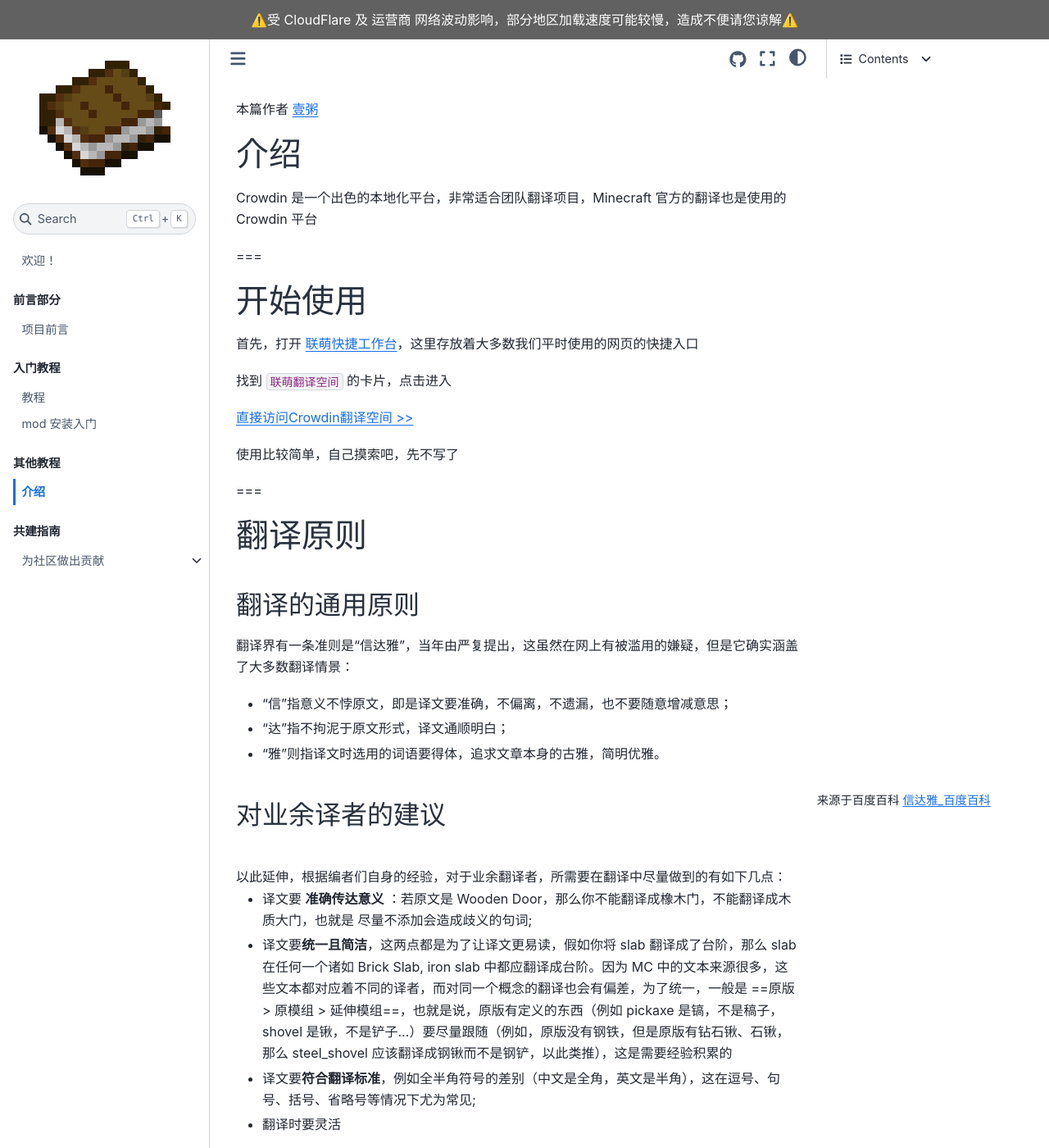
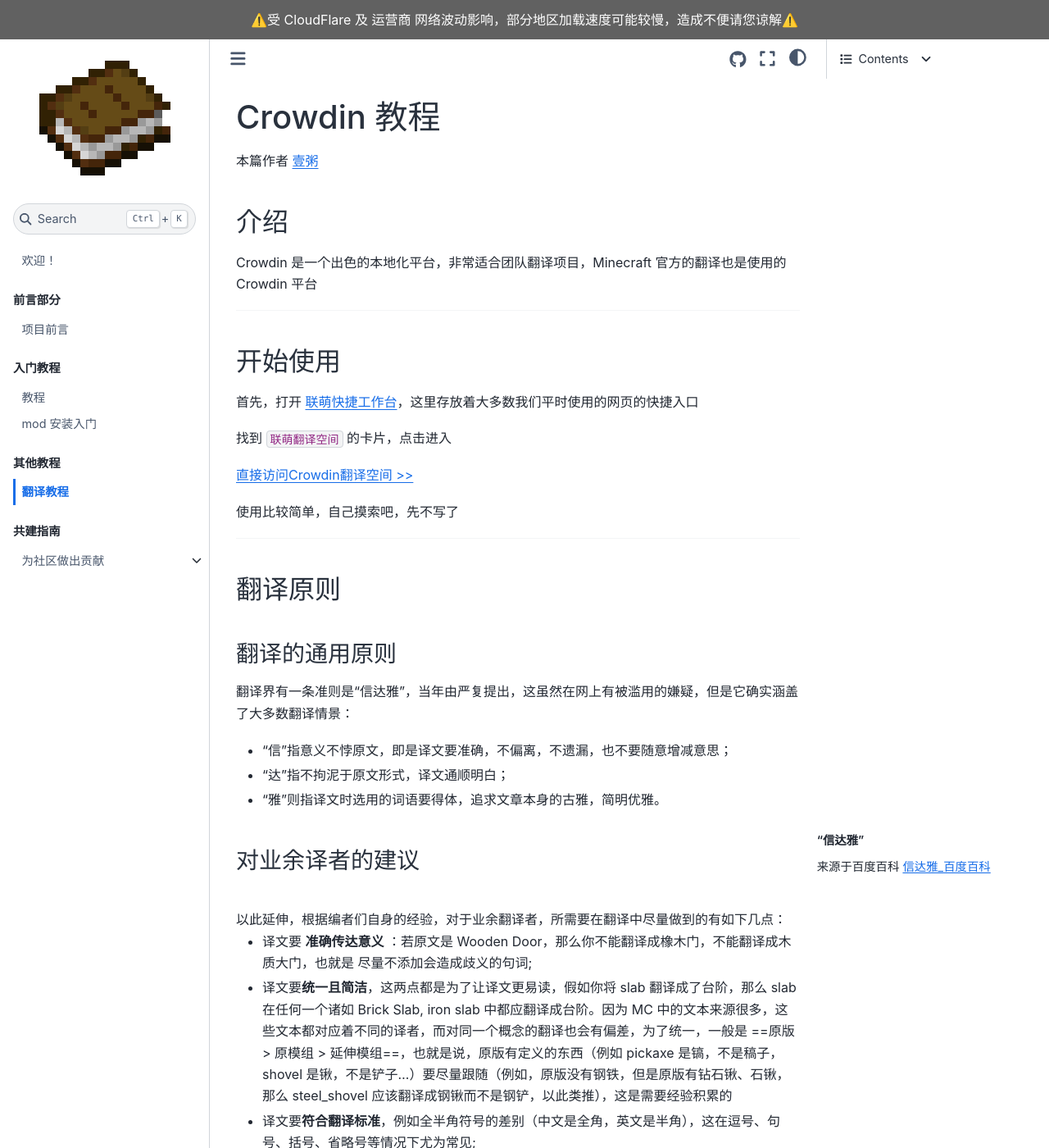
Before and after one commit to Lianmoe/Lianmoe-Tutorial, a Sphinx documentation site: the page built from docs/tutorial/misc/crowdin.md, in a window 1280 px wide and 1400 px high. Shown: the whole window at 82% size. Built offline with Sphinx 7.4.7 and the Sphinx Book theme 1.1.4, drawn with Linux system fonts in a browser that asks for light colours; pages that are not in the unit, such as notebooks, are missing from menus.

Commit message:
Update crowdin.md

````diff
--- a/docs/tutorial/misc/crowdin.md
+++ b/docs/tutorial/misc/crowdin.md
@@ -1,8 +1,9 @@
+# Crowdin 教程
 本篇作者 [壹粥](https://github.com/Yizhouuu)
 ## 介绍
 Crowdin 是一个出色的本地化平台，非常适合团队翻译项目，Minecraft 官方的翻译也是使用的 Crowdin 平台
 
-===
+---
 
 ## 开始使用
 首先，打开 [联萌快捷工作台](https://yizhouuu.github.io/)，这里存放着大多数我们平时使用的网页的快捷入口 <br>
@@ -13,7 +14,7 @@
 
 使用比较简单，自己摸索吧，先不写了
 
-===
+---
 
 ## 翻译原则
 
@@ -23,7 +24,7 @@
 -  “达”指不拘泥于原文形式，译文通顺明白；
 - “雅”则指译文时选用的词语要得体，追求文章本身的古雅，简明优雅。
 
-```{margin}
+```{margin} “信达雅”
 来源于百度百科 [信达雅_百度百科](https://baike.baidu.com/item/%E4%BF%A1%E8%BE%BE%E9%9B%85/10899200)
 ```
 
````
